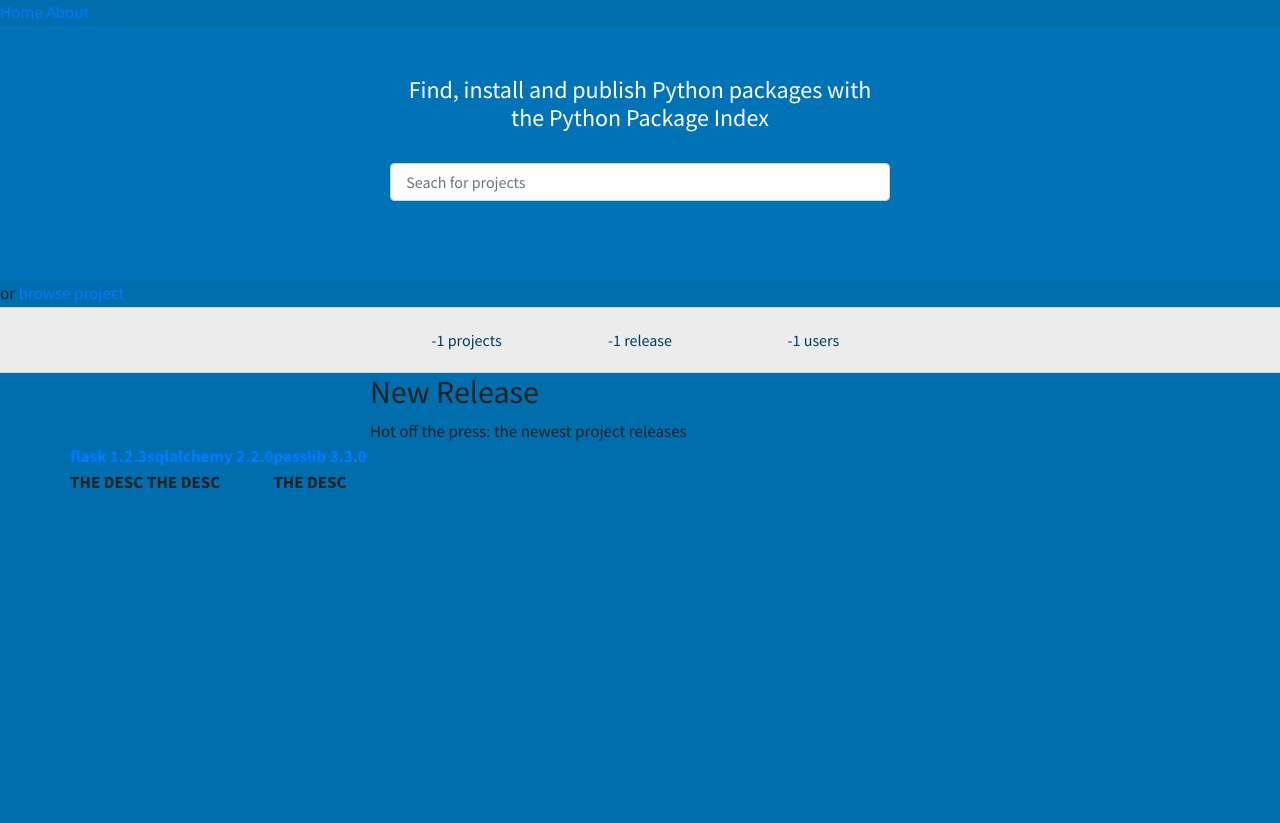
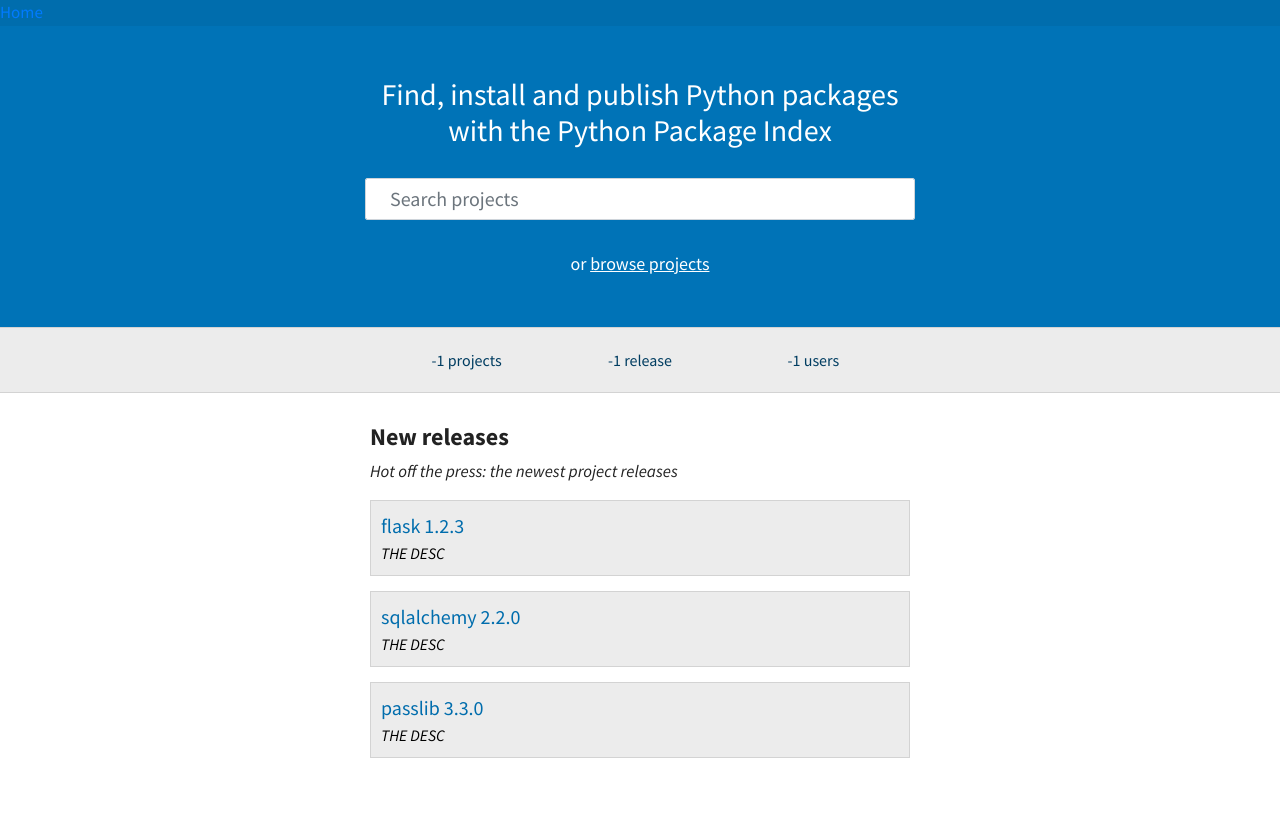
Before and after one commit to SzilvasiPeter/DataDrivenWebApps, a Flask app: page / in a window 1280 px wide. Before the commit the page ends 489 px from the top, so only its background shows below. Run offline with Flask 2, Linux system fonts and the light colour scheme; some libraries are stand-ins or nearby versions.

Commit message:
Clean and prettify the front-end

```diff
--- a/pypi_org/static/css/site.css
+++ b/pypi_org/static/css/site.css
@@ -7,38 +7,24 @@ body {
     background-color: #006dad;
 }
 
-.title {
-    font-weight: bold;
+.main_content {
+    background: #fff;
+    margin: 0px;
+    padding: 0px 0px 50px;
 }
 
-.main_content {
-    padding: 0px;
-    margin: 0px;
-}
-
-.nav {
-    background-color: #0073b7;
-    padding: 10px;
-    font-size: 20px;
-    height: 65px;
-}
-
-.nav > a {
-    color: white;
-    margin-right: 10px;
-}
 
 .hero {
     background-color: #0073b7;
     color: white;
-    font-size: 14px;
+    font-size: 18px;
 
     padding: 50px 0px;
     text-align: center;
 }
 
 .hero h1 {
-    font-size: 24px;
+    font-size: 30px;
     margin-bottom: 30px;
 }
 
@@ -48,18 +34,26 @@ body {
 }
 
 .hero-inner {
-    max-width: 500px;
+    max-width: 550px;
     margin-left: auto;
     margin-right: auto;
     margin-bottom: 30px;
 }
 
+.form-control {
+    display: inline-block;
+    border-radius: 2px;
+    font-size: 20px;
+    padding: 20px;
+}
+
 .pypi-stats {
-    padding: 10px 0px;
+    padding: 10px 0;
     background-color: #ececec;
     text-align: center;
     border-bottom: 1px solid #d3d3d3;
     border-top: 1px solid #d3d3d3;
+    margin-bottom: 30px;
 }
 
 .pypi-stats .stat {
@@ -68,5 +62,49 @@ body {
     padding: 10px;
     font-size: 16px;
     color: #003d61;
+}
 
+.project-list .subtitle {
+    font-style: italic;
 }
+
+.project-list h2 {
+    font-size: 24px;
+    font-weight: bold;
+}
+
+.project-list .project {
+    border: 1px solid #d3d3d3;
+    padding: 10px;
+    background-color: #ececec;
+    min-height: 45px;
+    margin-top: 15px;
+    color: black;
+    margin-bottom: 15px;
+}
+
+.project-list .project .title {
+    font-size: 20px;
+}
+
+.project-list .project a {
+    color: #006dad;
+}
+
+.project-list .project .desc {
+    font-size: 16px;
+    font-weight: normal;
+    font-style: italic;
+}
+
+
+footer {
+    margin-top: 50px;
+    padding: 30px;
+    text-align: center;
+    color: white;
+}
+
+footer a {
+    color: #2495f2;
+}
--- a/pypi_org/templates/home/index.html
+++ b/pypi_org/templates/home/index.html
@@ -1,15 +1,14 @@
-{%  extends "shared/_layout.html" %}
+{% extends "shared/_layout.html" %}
 {% block main_content %}
 
     <div class="hero">
         <div class="hero-inner">
-            <h1>Find, install and publish Python packages with the Python Package Index</h1>
-            <input type="text" placeholder=" Seach for projects" class="form-control">
-        </div>
+            <h1>Find, install and publish Python packages with the Python Package Index </h1>
+            <input type="text" placeholder=" Search projects" class="form-control">
         </div>
 
-
-    or <a href="#">browse project</a>
+        or <a href="#">browse projects</a>
+    </div>
 
     <div class="pypi-stats">
         <div class="stat">-1 projects</div>
@@ -17,24 +16,29 @@
         <div class="stat">-1 users</div>
     </div>
 
-    <div class="container">
+    <div class="container project-list">
         <div class="row">
             <div class="col-md-3"></div>
             <div class="col-md-6">
 
-                <h2>New Release</h2>
-                <div>Hot off the press: the newest project releases</div>
+                <h2>New releases</h2>
+
+                <div class="subtitle">
+                    Hot off the press: the newest project releases
                 </div>
-            <div class="col-md-3"></div>
 
                 {% for package in packages %}
                     <div class="project">
                         <div class="title">
-                    <a href="">{{ package.name }} {{ package.version }}</a>
+                            <a href="#">{{ package.name }} {{ package.version }}</a>
                             <div class="desc">THE DESC</div>
                         </div>
                     </div>
                 {% endfor %}
+
+            </div>
+            <div class="col-md-3"></div>
         </div>
     </div>
+
 {% endblock %}
--- a/pypi_org/templates/shared/_layout.html
+++ b/pypi_org/templates/shared/_layout.html
@@ -8,18 +8,16 @@
           href="https://fonts.googleapis.com/css?family=Source+Sans+Pro:400,400italic,600,600italic,700,700italic|Source+Code+Pro:500">
 
     <link rel="stylesheet"
-          href="https://stackpath.bootstrapcdn.com/bootstrap/4.3.1/css/bootstrap.min.css"
-          integrity="sha384-ggOyR0iXCbMQv3Xipma34MD+dH/1fQ784/j6cY/iJTQUOhcWr7x9JvoRxT2MZw1T"
-          crossorigin="anonymous">
-    <link rel="stylesheet"
-          href="/static/css/site.css"/>
+          href="https://stackpath.bootstrapcdn.com/bootstrap/4.1.3/css/bootstrap.min.css"
+          integrity="sha384-MCw98/SFnGE8fJT3GXwEOngsV7Zt27NXFoaoApmYm81iuXoPkFOJwJ8ERdknLPMO" crossorigin="anonymous">
+
+    <link rel="stylesheet" href="/static/css/site.css"/>
     {% block additional_css %}{% endblock %}
 </head>
 <body>
 
 <nav>
     <a href="/">Home</a>
-    <a href="/about">About</a>
 </nav>
 
 <div class="main_content">
@@ -29,13 +27,12 @@
 <script src="https://code.jquery.com/jquery-3.3.1.slim.min.js"
         integrity="sha384-q8i/X+965DzO0rT7abK41JStQIAqVgRVzpbzo5smXKp4YfRvH+8abtTE1Pi6jizo"
         crossorigin="anonymous"></script>
-
-<script src="https://cdnjs.cloudflare.com/ajax/libs/popper.js/1.14.7/umd/popper.min.js"
-        integrity="sha384-UO2eT0CpHqdSJQ6hJty5KVphtPhzWj9WO1clHTMGa3JDZwrnQq4sF86dIHNDz0W1"
+<script src="https://cdnjs.cloudflare.com/ajax/libs/popper.js/1.14.3/umd/popper.min.js"
+        integrity="sha384-ZMP7rVo3mIykV+2+9J3UJ46jBk0WLaUAdn689aCwoqbBJiSnjAK/l8WvCWPIPm49"
         crossorigin="anonymous"></script>
-
-<script src="https://stackpath.bootstrapcdn.com/bootstrap/4.3.1/js/bootstrap.min.js"
-        integrity="sha384-JjSmVgyd0p3pXB1rRibZUAYoIIy6OrQ6VrjIEaFf/nJGzIxFDsf4x0xIM+B07jRM"
+<script
+        src="https://stackpath.bootstrapcdn.com/bootstrap/4.1.3/js/bootstrap.min.js"
+        integrity="sha384-ChfqqxuZUCnJSK3+MXmPNIyE6ZbWh2IMqE241rYiqJxyMiZ6OW/JmZQ5stwEULTy"
         crossorigin="anonymous"></script>
 
 {% block additional_js %}{% endblock %}
```
Lines whose indentation alone changed are shown as unchanged.
